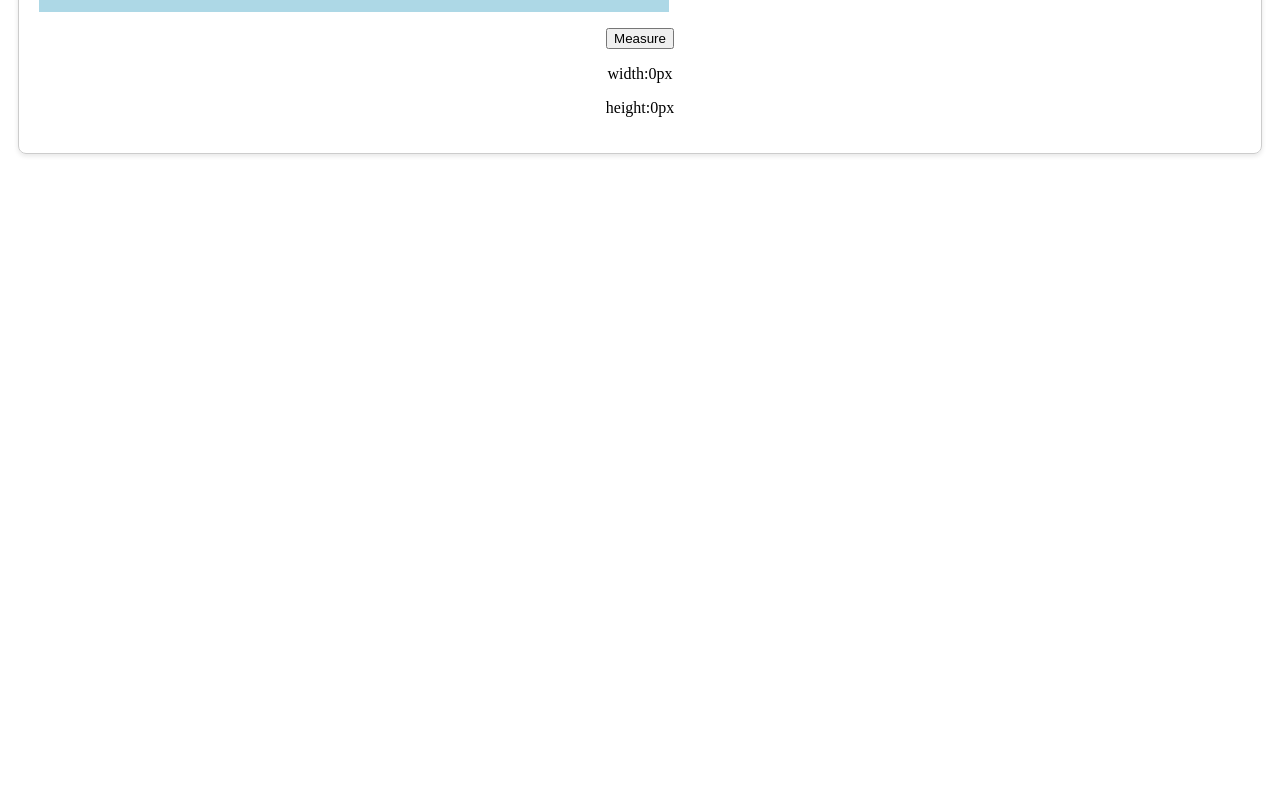
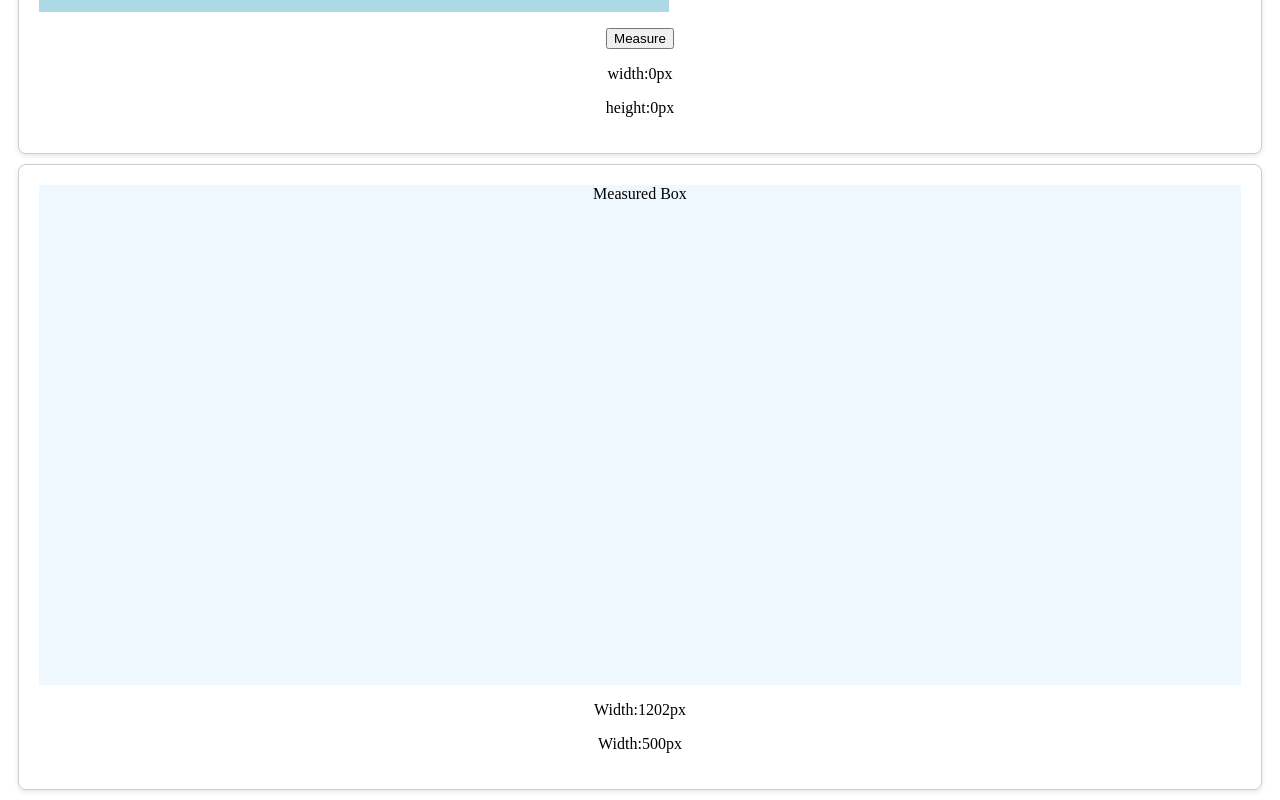
Before and after one commit to Shafee-ee/consoleStatements, a React (Vite) app in the folder my-react-app/: page / in a window 1280 px wide. Shown: the part 2502-3302 px from the top of the page. Before the commit the page ends 2666 px from the top, so only its background shows below. Built offline with nearby package versions, Linux system fonts and the light colour scheme; no server answers.

Commit message:
exercise

```diff
--- a/my-react-app/src/App.jsx
+++ b/my-react-app/src/App.jsx
@@ -9,16 +9,17 @@ import Fetchthen from './components/Fetchthen';
 import Fetchasync from './components/Fetchasync';
 import DebouncedSearch from './components/DebouncedSearch';
 import DebouncedApi from './components/DebouncedApi';
-import SearchMovies from './components/Searchmovie';
+import SearchMovies from './components/Searchmovie'; // do again 1 2 3
 import UseRef from './components/UseRef';
 import AutoFocus from './components/AutoFocus';
 import StopWatchUseRef from './components/StopWatchUseRef';
 import ClickCounterUseRef from './components/ClickCountUseRef';
 import PreviousValue from './components/PreviousValue';
 import FocusInput from './components/FocusInput'
-import FormResetRef from './components/FormResetRef'
-import TrackInputFieldChange from './components/TrackInputFieldChange'
-import MeasureDiv from './components/MeasureDiv'
+import FormResetRef from './components/FormResetRef' //do again
+import TrackInputFieldChange from './components/TrackInputFieldChange' // do again
+import MeasureDiv from './components/MeasureDiv' // do again
+import WindowWidthUseRef from './components/WindowWidthUseRef' // do again
 
 import './App.css'
 
@@ -68,6 +69,7 @@ function App() {
       <FormResetRef />
       <TrackInputFieldChange />
       <MeasureDiv />
+      <WindowWidthUseRef />
 
     </div >
   )
--- /dev/null
+++ b/my-react-app/src/components/WindowWidthUseRef.jsx
@@ -0,0 +1,48 @@
+import { useRef, useState, useEffect } from 'react';
+
+const WindowWidthUseRef = () => {
+
+    const boxRef = useRef(null);
+    const [dimensions, setDimensions] = useState({ width: 0, height: 0 });
+
+    function measure() {
+        if (boxRef.current) {
+            const width = boxRef.current.offsetWidth;
+            const height = boxRef.current.offsetHeight;
+            setDimensions({ width, height })
+        }
+    }
+
+    useEffect(() => {
+        measure();
+
+        window.addEventListener('resize', measure);
+
+        return () => {
+            window.removeEventListener('resize', measure);
+        }
+    }, []);
+
+    return (
+        <div className='card'>
+            <div
+                ref={boxRef}
+                style={{
+                    width: '100%',
+                    height: '500px',
+                    backgroundColor: 'aliceblue',
+                    marginBottom: '1rem'
+                }}
+            >
+                Measured Box
+            </div>
+            <p>Width:{dimensions.width}px</p>
+            <p>Width:{dimensions.height}px</p>
+
+        </div>
+    )
+
+
+}
+
+export default WindowWidthUseRef
```
